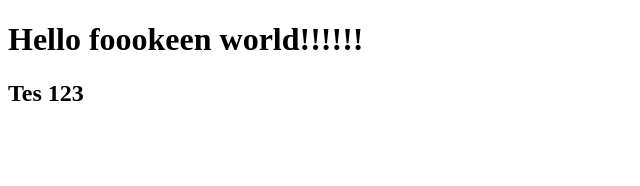
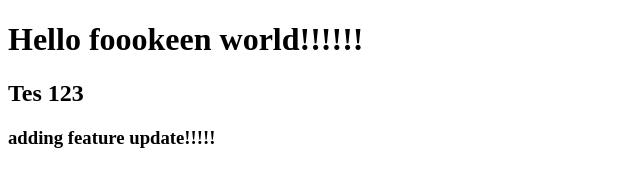
Before and after one commit to gayuhhhhh/demo, a plain HTML site: page index.html in a window 1280 px wide. Shown: the whole page, without its empty margins (0-640 px from the left). Drawn offline with Linux system fonts and the light colour scheme.

Commit message:
adding feature

```diff
--- a/index.html
+++ b/index.html
@@ -9,5 +9,6 @@
 <body>
     <h1> Hello foookeen world!!!!!!</h1>
     <h2> Tes 123 <h3>
+     <h3> adding feature update!!!!!</h3>
 </body>
 </html>
```
